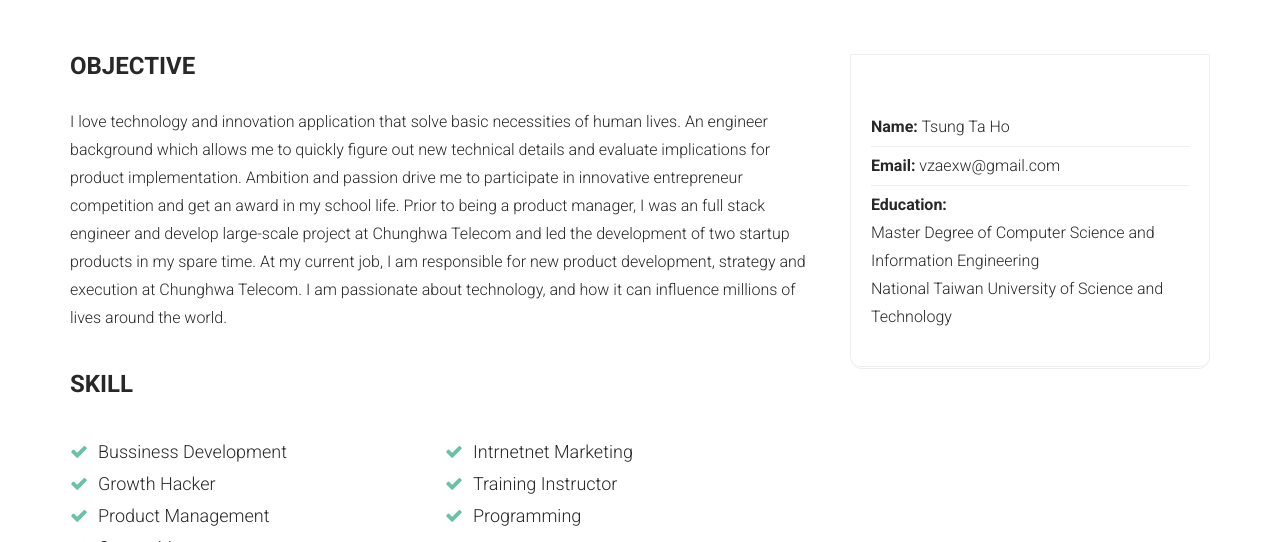
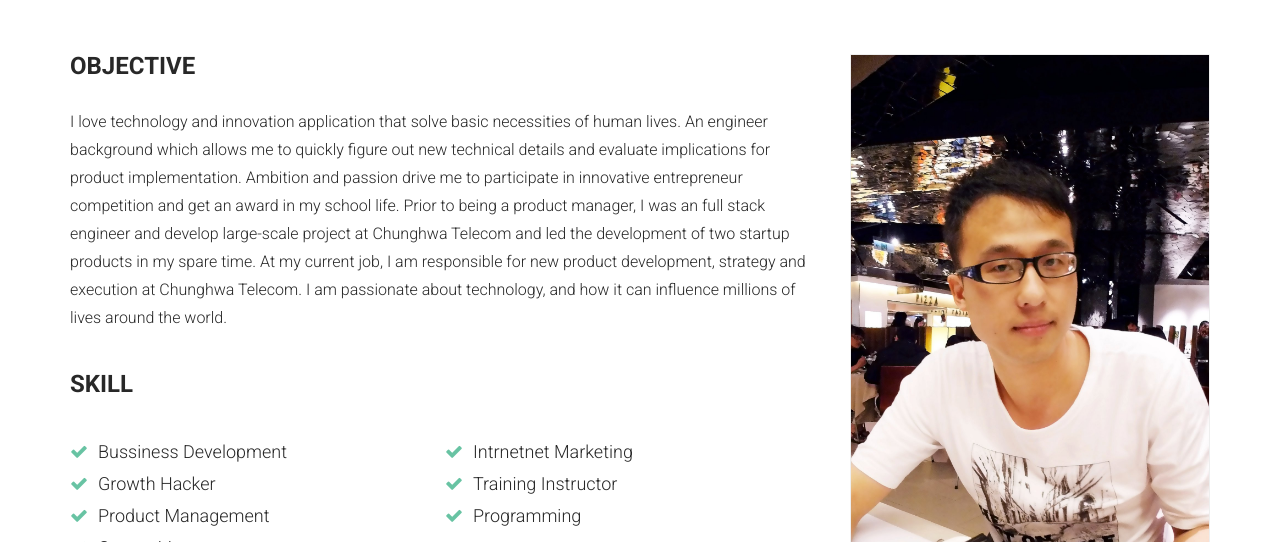
Before and after one commit to RavenHo/ravenho.github.io, a plain HTML site: page index.html in a window 1280 px wide. Shown: the part 258-800 px from the top of the page. Drawn offline with Linux system fonts and the light colour scheme; some packages are replaced by stand-ins of ours.

Commit message:
Add files via upload

```diff
--- a/index.html
+++ b/index.html
@@ -78,7 +78,7 @@
           <div class="col-md-4 col-md-push-8">
             <div class="biography">
               <div class="myphoto">
-                <img src="assets/images/head1.jpg" alt="">
+                <img src="assets/images/head.jpg" alt="">
               </div>
               <ul>
                 <li><strong>Name:</strong> Tsung Ta Ho</li>
```
